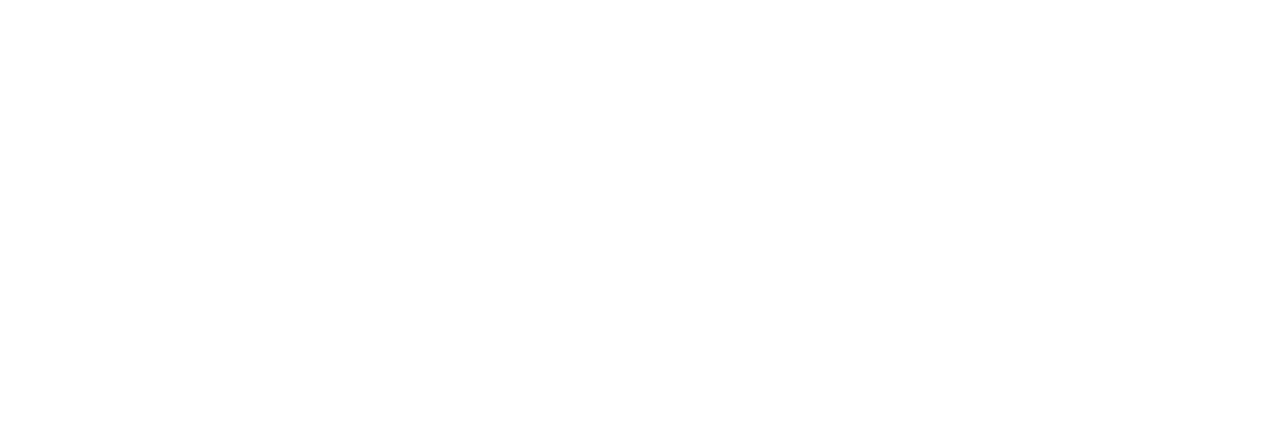
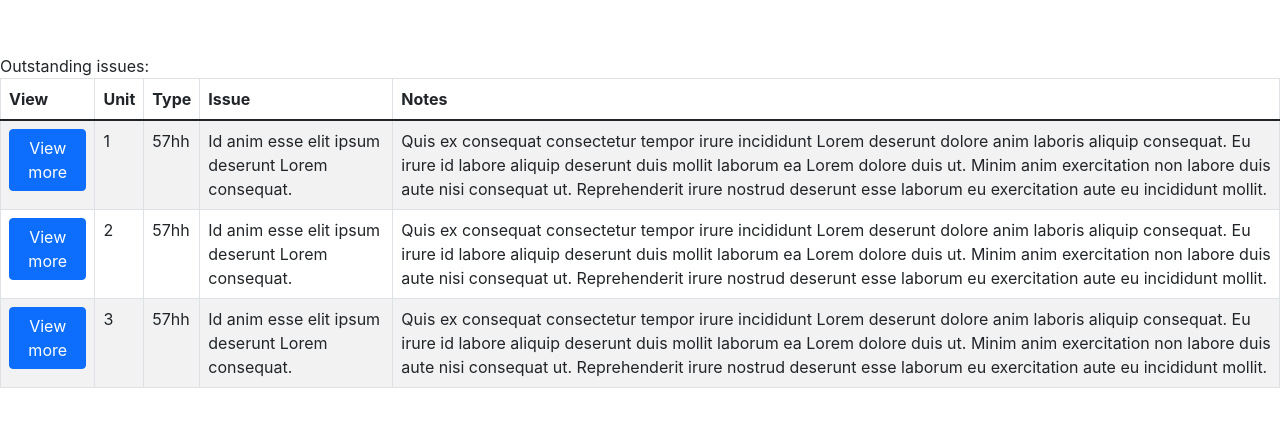
Before and after one commit to zbeyel/rf-checkout, a React (Create React App) app: page /admin in a window 1280 px wide. Shown: the part 171-598 px from the top of the page. Built offline with nearby package versions, Linux system fonts and the light colour scheme; the HTML template or start-up script is replaced by a standard one.

Commit message:
table and modal made for admin panel for issue resolution, dummy info used

```diff
--- a/src/App.js
+++ b/src/App.js
@@ -4,6 +4,7 @@
 import UnitContainer from "./components/UnitContainer";
 import LandingPage from "./components/LandingPage";
 import IssueSubmission from "./components/IssueSubmission";
+import AdminPanel from "./components/AdminPanel";
 function App() {
   return (
     <BrowserRouter>
@@ -16,6 +17,7 @@
         <Route path="/" exact component={LandingPage}></Route>
         <Route path="/available_units" exact component={UnitContainer}></Route>
         <Route path="/issues" component={IssueSubmission} />
+        <Route path="/admin" component={AdminPanel} />
       </Switch>
     </BrowserRouter>
   );
--- a/src/components/AdminPanel.js
+++ b/src/components/AdminPanel.js
@@ -1,7 +1,74 @@
 import React from "react";
+import { Table } from "react-bootstrap";
+import AdminUnitModal from "./AdminUnitModal";
 
 function AdminPanel() {
-  return <div>Admin Panel layout here</div>;
+  return (
+    <div>
+      Outstanding issues:
+      <Table striped bordered hover responsive>
+        <thead>
+          <tr>
+            <th>View</th>
+            <th>Unit</th>
+            <th>Type</th>
+            <th>Issue</th>
+            <th>Notes</th>
+          </tr>
+        </thead>
+        <tbody>
+          <tr>
+            <td>
+              <AdminUnitModal />
+            </td>
+            <td>1</td>
+            <td>57hh</td>
+            <td>Id anim esse elit ipsum deserunt Lorem consequat.</td>
+            <td>
+              Quis ex consequat consectetur tempor irure incididunt Lorem
+              deserunt dolore anim laboris aliquip consequat. Eu irure id labore
+              aliquip deserunt duis mollit laborum ea Lorem dolore duis ut.
+              Minim anim exercitation non labore duis aute nisi consequat ut.
+              Reprehenderit irure nostrud deserunt esse laborum eu exercitation
+              aute eu incididunt mollit.
+            </td>
+          </tr>
+          <tr>
+            <td>
+              <AdminUnitModal />
+            </td>
+            <td>2</td>
+            <td>57hh</td>
+            <td>Id anim esse elit ipsum deserunt Lorem consequat.</td>
+            <td>
+              Quis ex consequat consectetur tempor irure incididunt Lorem
+              deserunt dolore anim laboris aliquip consequat. Eu irure id labore
+              aliquip deserunt duis mollit laborum ea Lorem dolore duis ut.
+              Minim anim exercitation non labore duis aute nisi consequat ut.
+              Reprehenderit irure nostrud deserunt esse laborum eu exercitation
+              aute eu incididunt mollit.
+            </td>
+          </tr>
+          <tr>
+            <td>
+              <AdminUnitModal />
+            </td>
+            <td>3</td>
+            <td>57hh</td>
+            <td>Id anim esse elit ipsum deserunt Lorem consequat.</td>
+            <td>
+              Quis ex consequat consectetur tempor irure incididunt Lorem
+              deserunt dolore anim laboris aliquip consequat. Eu irure id labore
+              aliquip deserunt duis mollit laborum ea Lorem dolore duis ut.
+              Minim anim exercitation non labore duis aute nisi consequat ut.
+              Reprehenderit irure nostrud deserunt esse laborum eu exercitation
+              aute eu incididunt mollit.
+            </td>
+          </tr>
+        </tbody>
+      </Table>
+    </div>
+  );
 }
 
 export default AdminPanel;
--- /dev/null
+++ b/src/components/AdminUnitModal.js
@@ -0,0 +1,41 @@
+import React, { useState } from "react";
+import { Button, Modal } from "react-bootstrap";
+
+function AdminUnitModal() {
+  const [show, setShow] = useState(false);
+  const handleOpen = () => {
+    setShow(true);
+  };
+  const handleClose = () => {
+    setShow(false);
+  };
+  return (
+    <>
+      <Button variant="primary" onClick={handleOpen}>
+        View more
+      </Button>
+      <Modal show={show} onHide={handleClose}>
+        <Modal.Header closeButton>
+          <Modal.Title>Modal Heading</Modal.Title>
+        </Modal.Header>
+        <Modal.Body>
+          Dolore non minim ut voluptate cillum et est id dolor commodo. Irure
+          duis excepteur quis irure dolore. Cillum adipisicing exercitation
+          nostrud adipisicing esse dolor amet proident nisi sint. Enim ullamco
+          ea voluptate aliquip ullamco dolore mollit deserunt ad voluptate.
+          Minim ipsum nostrud Lorem exercitation.
+        </Modal.Body>
+        <Modal.Footer>
+          <Button variant="secondary" onClick={handleClose}>
+            Close
+          </Button>
+          <Button variant="primary" onClick={handleClose}>
+            Save Changes
+          </Button>
+        </Modal.Footer>
+      </Modal>
+    </>
+  );
+}
+
+export default AdminUnitModal;
```
